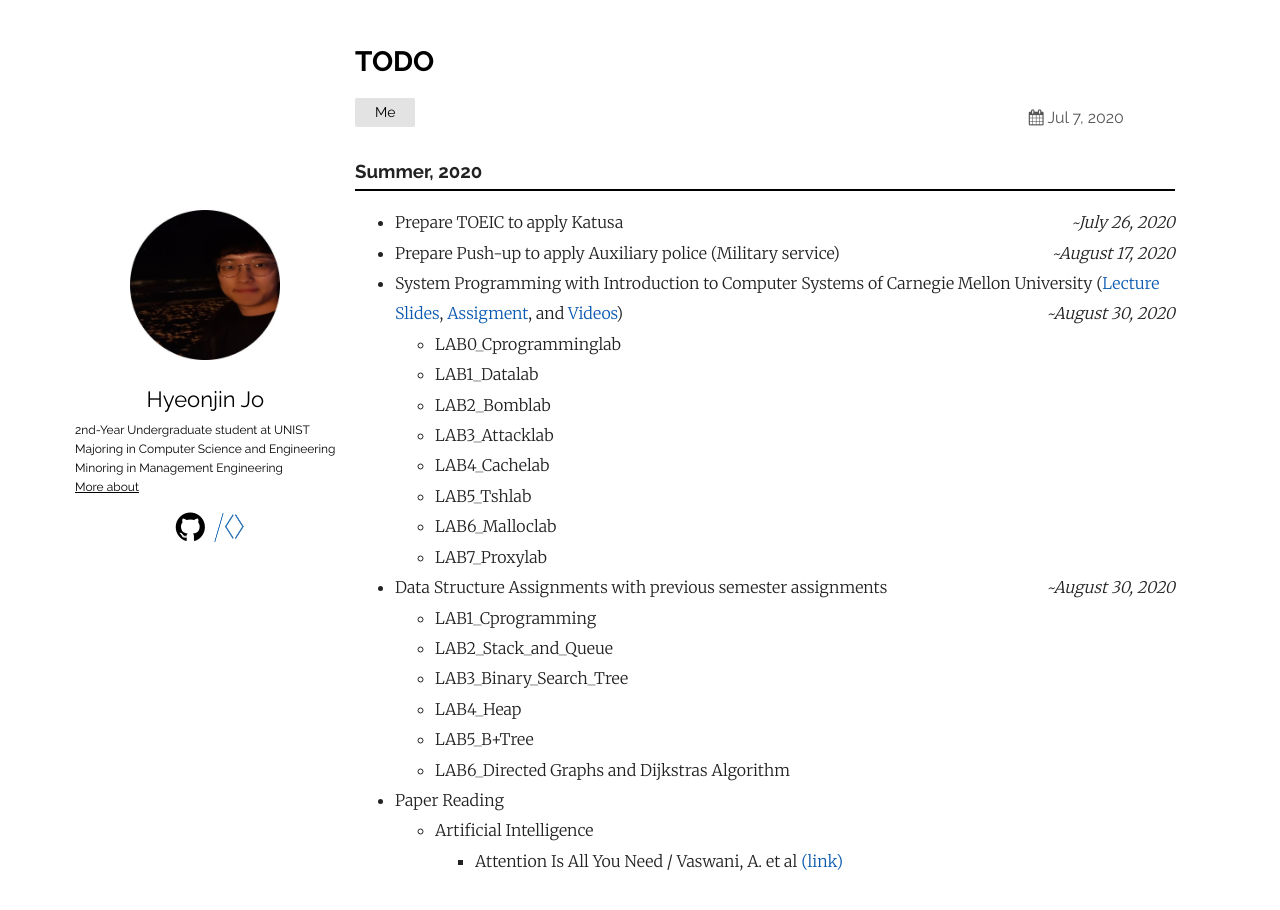
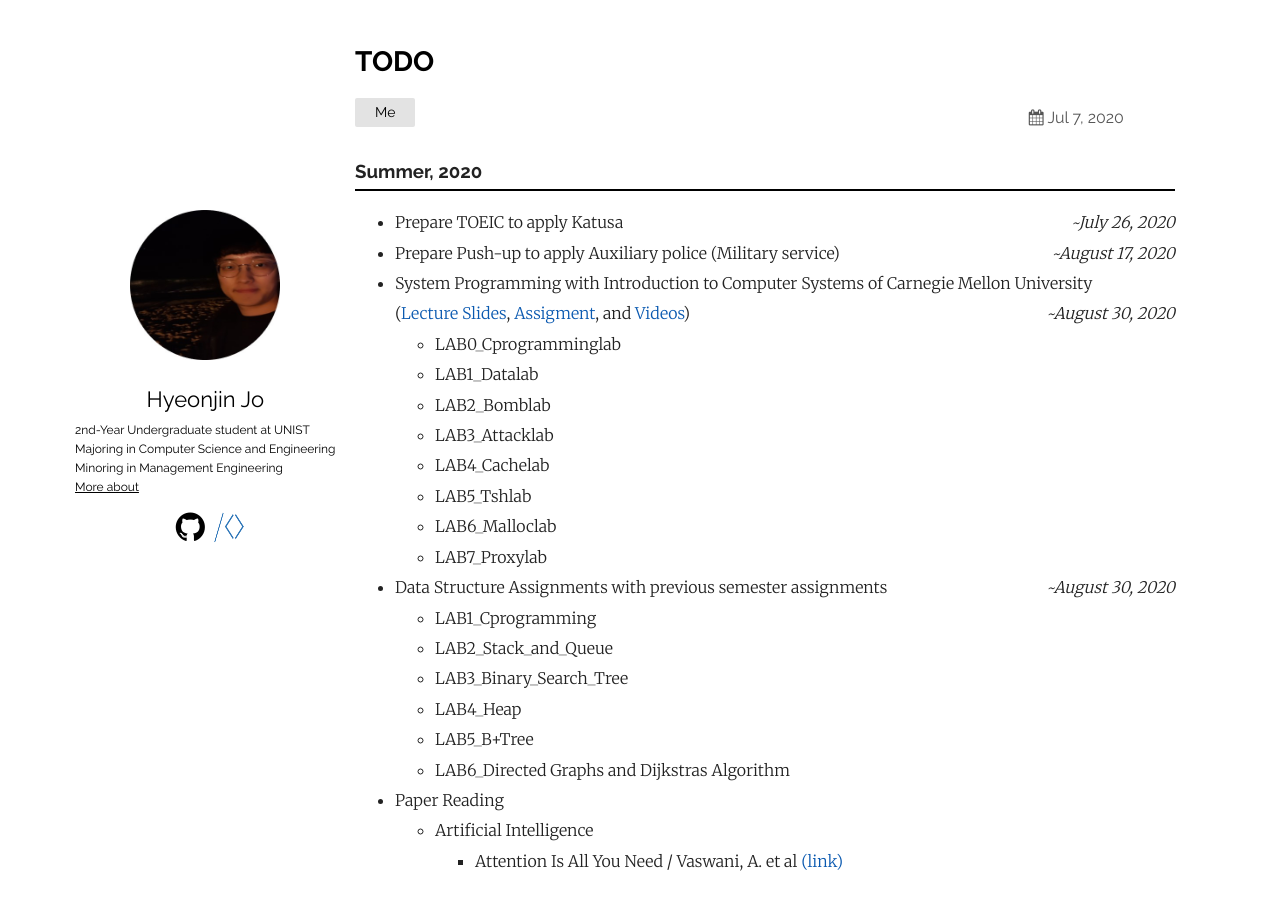
Before and after one commit to thinkin9/test, a Jekyll site: the page built from _posts/2020-07-07-TODO.markdown, in a window 1280 px wide and 921 px high. Shown: the top 910 px of the window. Built offline with Jekyll 4.4.1, drawn with Linux system fonts in a browser that asks for light colours.

Commit message:
20200707

```diff
--- a/_posts/2020-07-07-TODO.markdown
+++ b/_posts/2020-07-07-TODO.markdown
@@ -10,8 +10,7 @@ categories: Me
 
 - Prepare TOEIC to apply Katusa<span style="float: right"> *~July 26, 2020* </span>
 - Prepare Push-up to apply Auxiliary police (Military service) <span style="float: right"> *~August 17, 2020* </span>
-- System Programming with Introduction to Computer Systems of Carnegie Mellon University <span style="float: right"> *~August 30, 2020* </span>
-   ([Lecture Slides](http://www.cs.cmu.edu/afs/cs/academic/class/15213-s20/www/schedule.html), [Assigment](http://www.cs.cmu.edu/afs/cs/academic/class/15213-s20/www/schedule.html), and [Videos](https://scs.hosted.panopto.com/Panopto/Pages/Sessions/List.aspx#folderID=%22b96d90ae-9871-4fae-91e2-b1627b43e25e%22&maxResults=250&sortColumn=1&sortAscending=true))
+- System Programming with Introduction to Computer Systems of Carnegie Mellon University <span style="float: right"> *~August 30, 2020* </span><br>([Lecture Slides](http://www.cs.cmu.edu/afs/cs/academic/class/15213-s20/www/schedule.html), [Assigment](http://www.cs.cmu.edu/afs/cs/academic/class/15213-s20/www/schedule.html), and [Videos](https://scs.hosted.panopto.com/Panopto/Pages/Sessions/List.aspx#folderID=%22b96d90ae-9871-4fae-91e2-b1627b43e25e%22&maxResults=250&sortColumn=1&sortAscending=true))
     - LAB0_Cprogramminglab
     - LAB1_Datalab
     - LAB2_Bomblab
```
